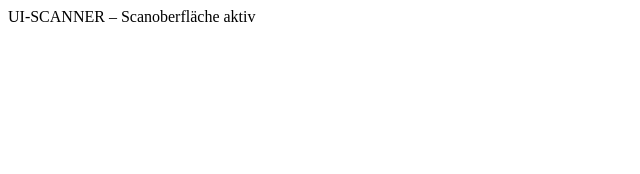
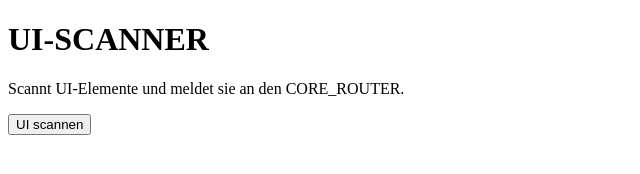
Before and after one commit to iki1uc/RESPO_CORE_ROUTER, a plain HTML site: page UI-SCANNER.html in a window 1280 px wide. Shown: the whole page, without its empty margins (0-640 px from the left). Drawn offline with Linux system fonts and the light colour scheme.

Commit message:
Update UI-SCANNER.html

```diff
--- a/UI-SCANNER.html
+++ b/UI-SCANNER.html
@@ -1,4 +1,20 @@
-<body id="UI-SCANNER"
-      data-iki="phase:omelett; einstieg:ui; inhalt:scanner; start:start2;">
-  UI-SCANNER – Scanoberfläche aktiv
+<!DOCTYPE html>
+<html>
+<head>
+    <title>UI-SCANNER</title>
+</head>
+<body>
+    <h1>UI-SCANNER</h1>
+    <p>Scannt UI-Elemente und meldet sie an den CORE_ROUTER.</p>
+
+    <button onclick="scanUI()">UI scannen</button>
+
+    <script>
+        function scanUI() {
+            const elements = document.querySelectorAll('*');
+            console.log("UI-Scan:", elements.length, "Elemente gefunden");
+            parent.Router.reportUI(elements.length);
+        }
+    </script>
 </body>
+</html>
```
